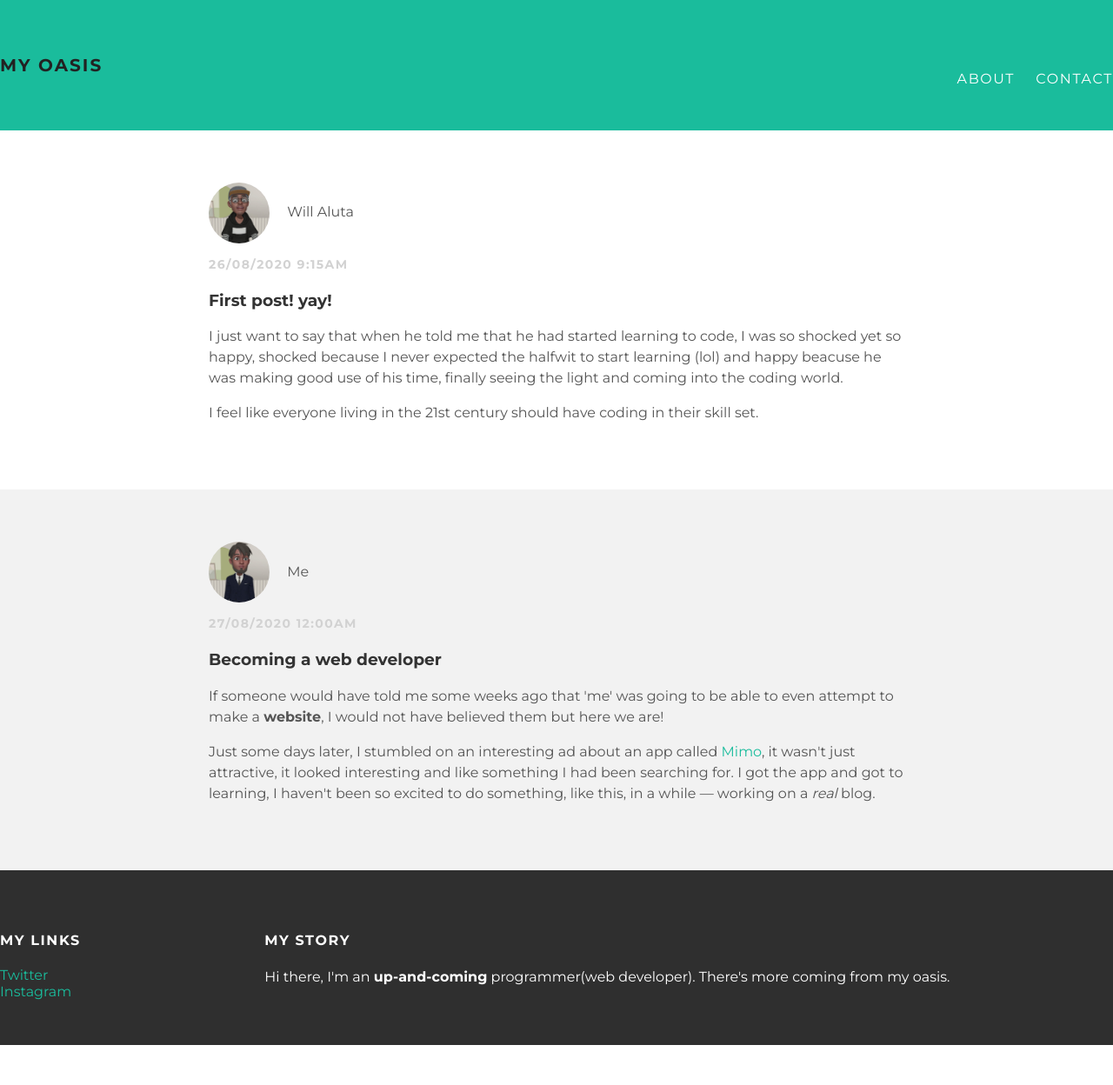
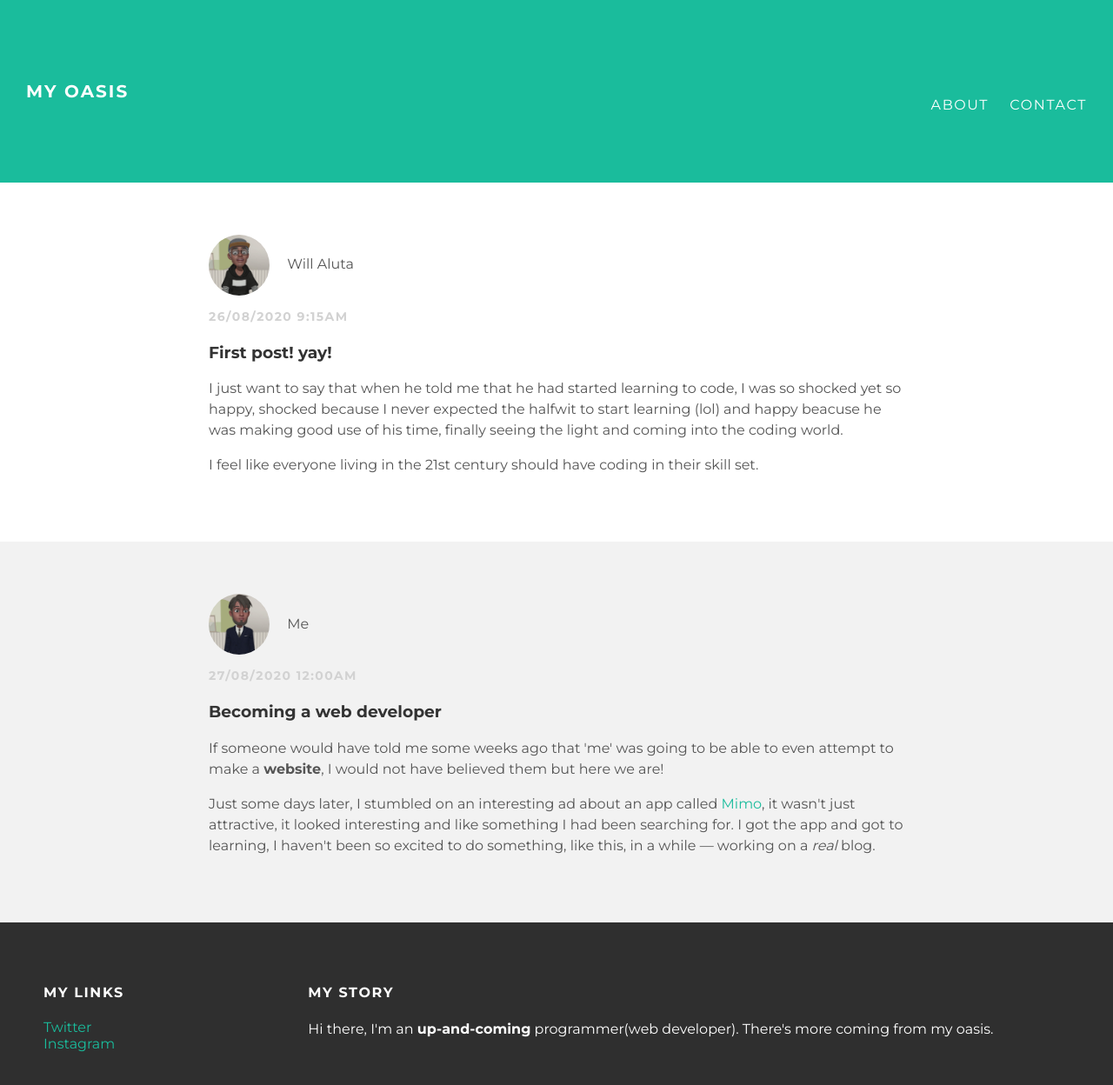
Before and after one commit to wsdm-ci/wsdm-ci.github.io, a plain HTML site: page index.html in a window 1280 px wide. Shown: the whole page at 87% size. Before the commit the page ends 1202 px from the top, so only its background shows below. Drawn offline with Linux system fonts and the light colour scheme.

Commit message:
Update styles.css

```diff
--- a/styles.css
+++ b/styles.css
@@ -23,6 +23,7 @@
   background-color: #1abc9c;
   height: 150px;
   line-height: 150px;
+  padding: 30px;
 }
 
 #header a {
@@ -61,7 +62,7 @@
 
 #footer {
   background-color: #2f2f2f;
-  padding: 50px 0;
+  padding: 50px;
 }
 
 #footer h4 {
```
